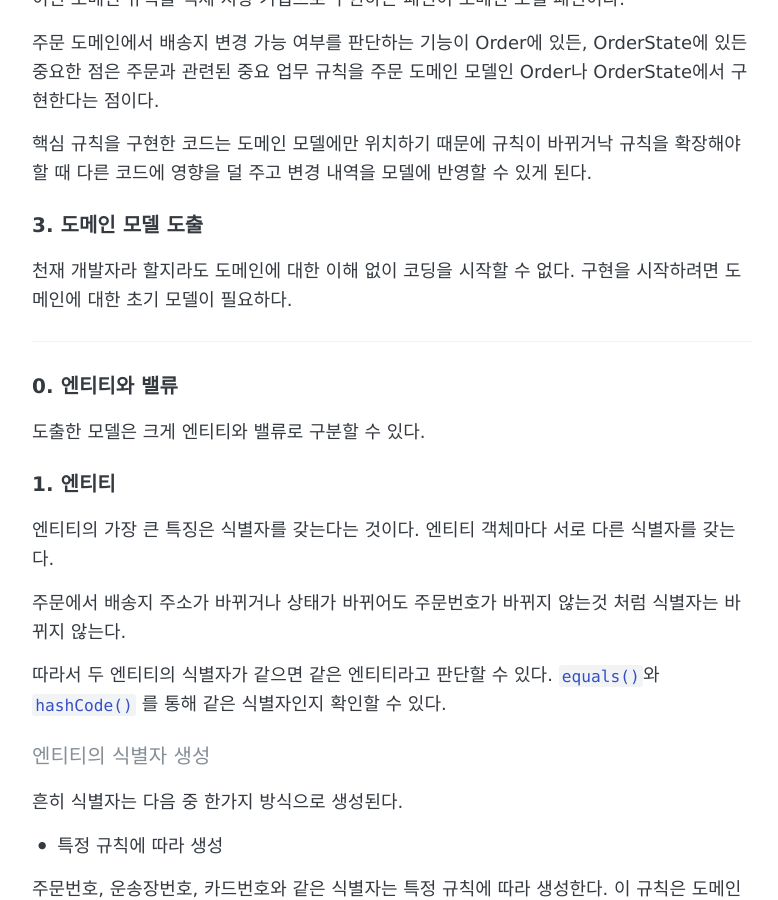
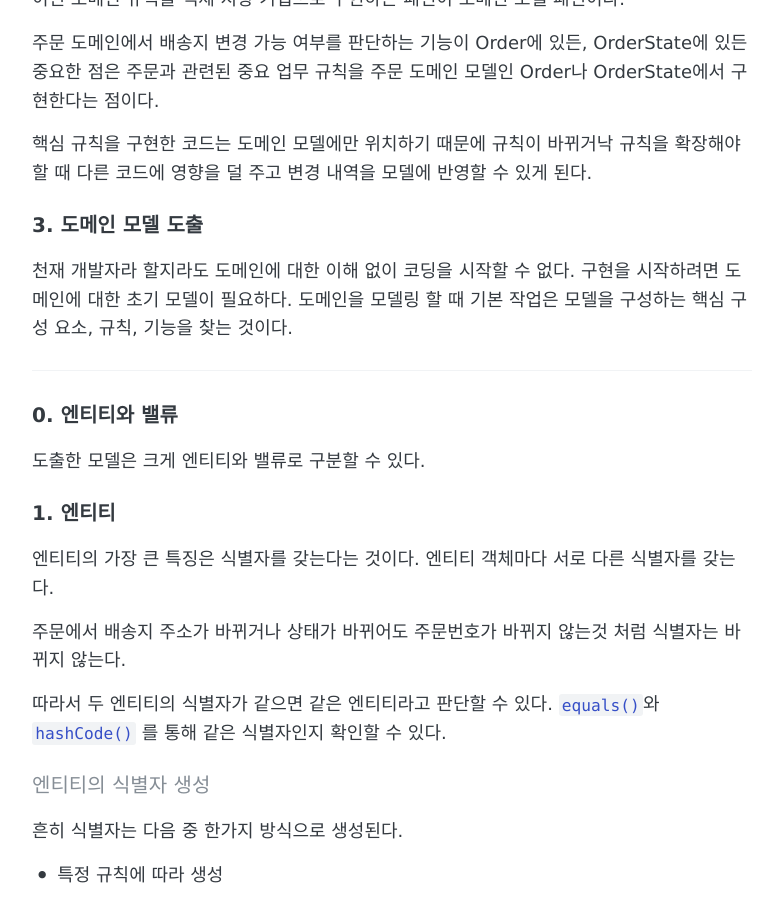
Before and after one commit to ManHyuk/ManHyuk.github.io, a Jekyll site: the page built from _posts/2020-12-02-ddd.md, in a window 1280 px wide and 900 px high, scrolled down 1497 px. Shown: the whole window, without its empty margins (248-1026 px from the left). Built offline with Jekyll 4.4.1, drawn with Linux system fonts in a browser that asks for light colours; comment, search, counter and statistics services are not loaded; some of the changed text lies outside the part shown.

Commit message:
feat: add ddd.md

```diff
--- a/_posts/2020-12-02-ddd.md
+++ b/_posts/2020-12-02-ddd.md
@@ -56,7 +56,7 @@
 ### 3. 도메인 모델 도출
 
 천재 개발자라 할지라도 도메인에 대한 이해 없이 코딩을 시작할 수 없다. 구현을 시작하려면 도메인에 대한 초기 모델이 필요하다.
-
+도메인을 모델링 할 때 기본 작업은 모델을 구성하는 핵심 구성 요소, 규칙, 기능을 찾는 것이다.
 
 ---
 
@@ -285,7 +285,13 @@
 
 불변 밸류타입을 사용하면 자연스럽게 밸류 타입에는 set 메소드를 구현하지 않는다.
 
-get 메소드 참고 [링크](https://woowacourse.github.io/javable/2020-04-28/ask-instead-of-getter)
+
+#### 번외
+
+
+get 메소드 줄이기 - 참고 [링크](https://woowacourse.github.io/javable/2020-04-28/ask-instead-of-getter)
+
+일급 컬렉션 - 참고 [링크](https://jojoldu.tistory.com/412)
 
 
 
```
